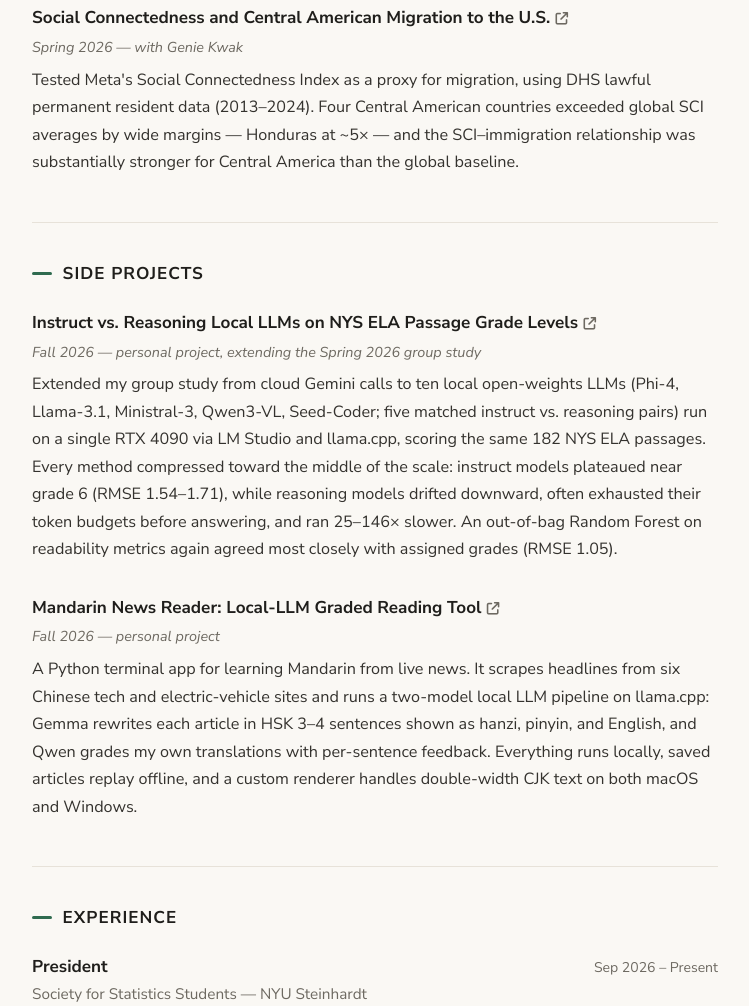
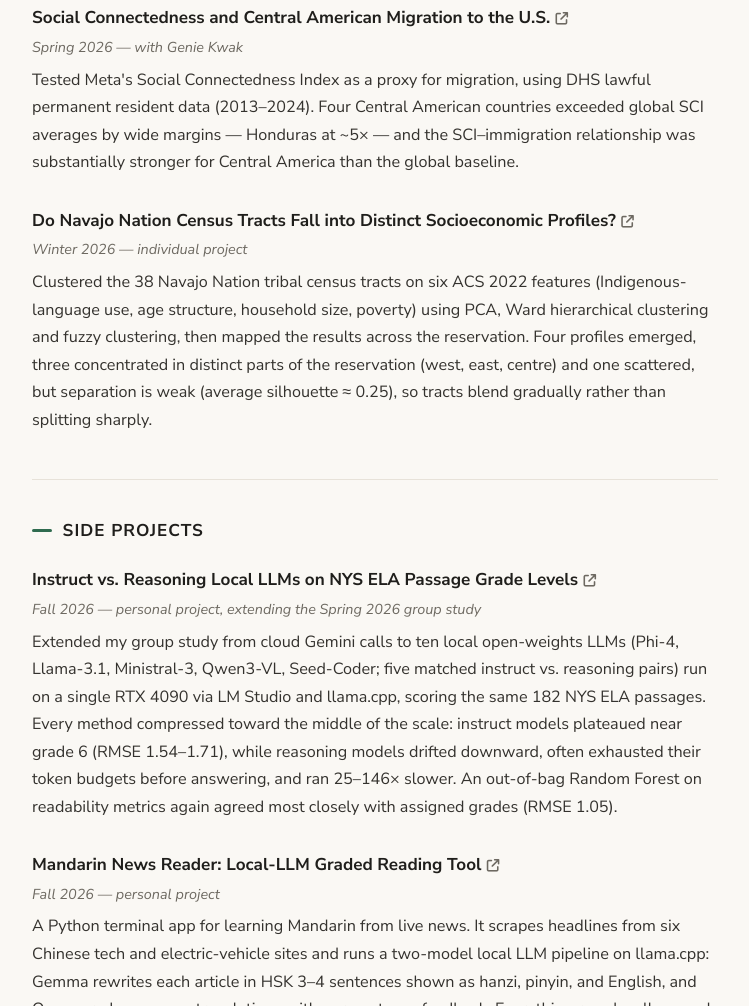
Before and after one commit to tfs6492/tfs6492.github.io, a plain HTML site: page index.html in a window 1280 px wide. Shown: the part 1052-2058 px from the top of the page, without its empty margins (265-1014 px from the left). Drawn offline with Linux system fonts and the light colour scheme.

Commit message:
Adding Winter 2026 Project

```diff
--- a/index.html
+++ b/index.html
@@ -367,6 +367,12 @@
       <div class="project-meta">Spring 2026 — with Genie Kwak</div>
       <p>Tested Meta's Social Connectedness Index as a proxy for migration, using DHS lawful permanent resident data (2013–2024). Four Central American countries exceeded global SCI averages by wide margins — Honduras at ~5× — and the SCI–immigration relationship was substantially stronger for Central America than the global baseline.</p>
     </div>
+
+    <div class="project">
+      <div class="project-title"><a href="https://github.com/tfs6492/navajo-nation-ml-clustering" target="_blank" rel="noopener">Do Navajo Nation Census Tracts Fall into Distinct Socioeconomic Profiles?<i class="fa-solid fa-arrow-up-right-from-square"></i></a></div>
+      <div class="project-meta">Winter 2026 — individual project</div>
+      <p>Clustered the 38 Navajo Nation tribal census tracts on six ACS 2022 features (Indigenous-language use, age structure, household size, poverty) using PCA, Ward hierarchical clustering and fuzzy clustering, then mapped the results across the reservation. Four profiles emerged, three concentrated in distinct parts of the reservation (west, east, centre) and one scattered, but separation is weak (average silhouette ≈ 0.25), so tracts blend gradually rather than splitting sharply.</p>
+    </div>
   </section>
 
   <hr>
```
